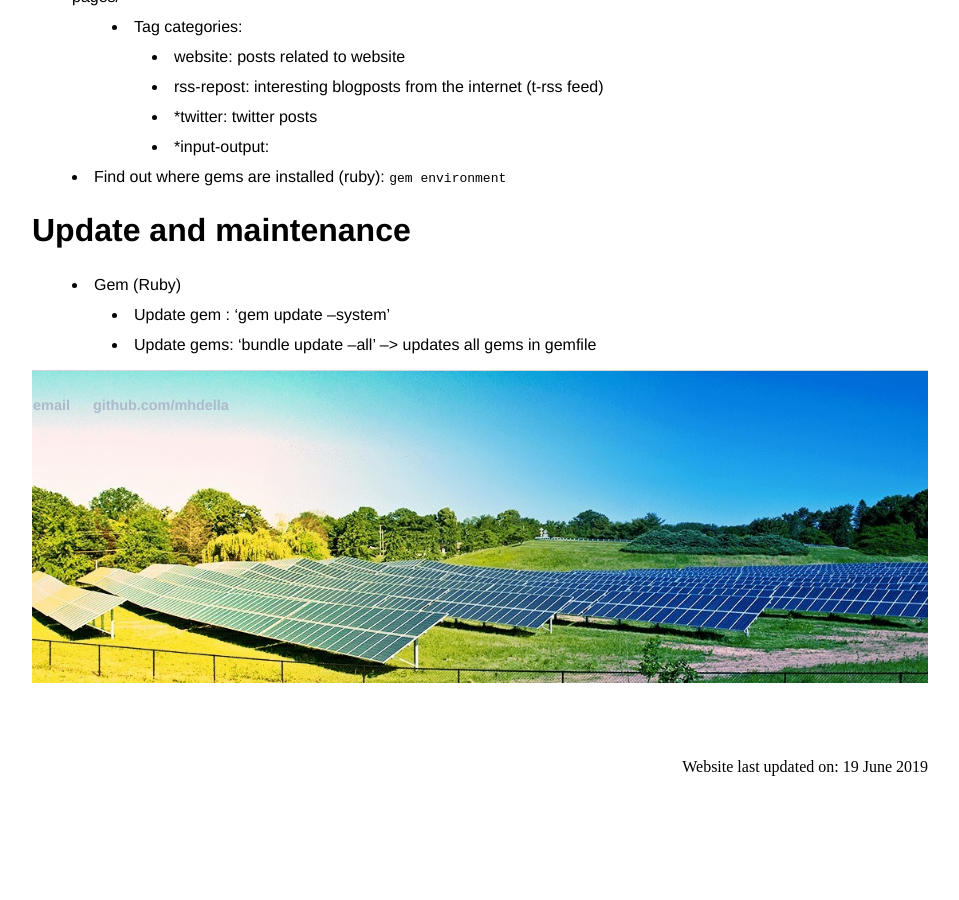
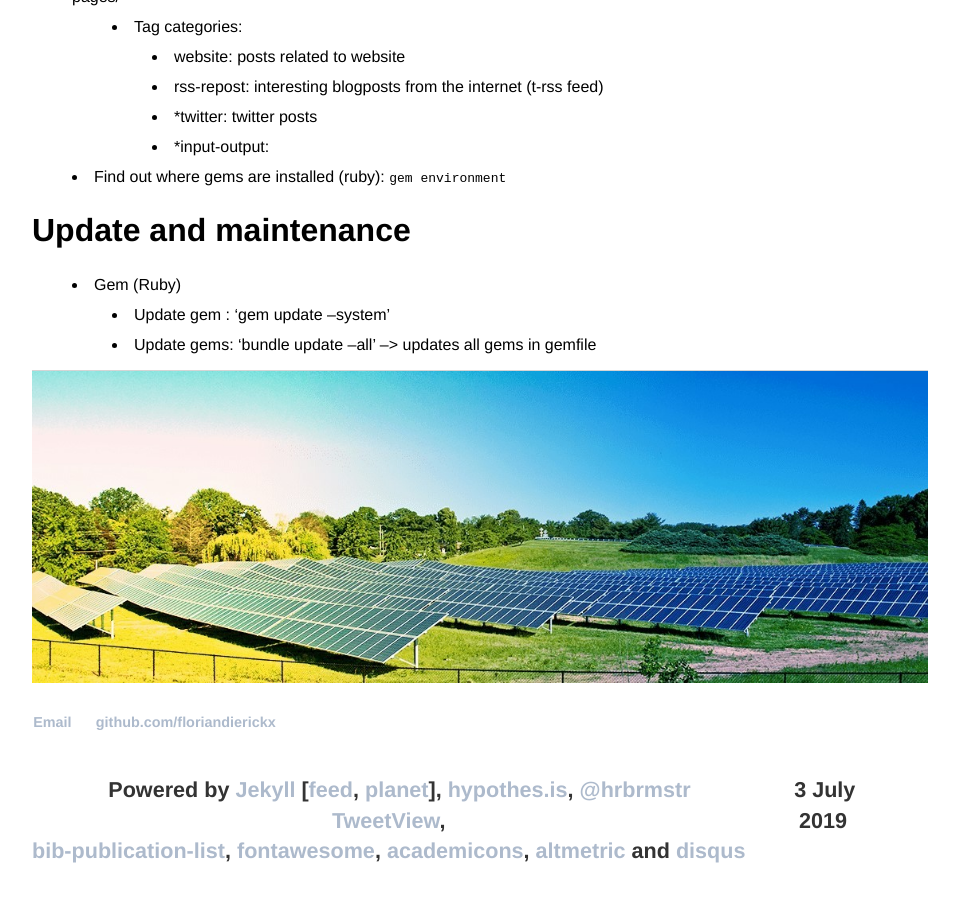
Before and after one commit to MohamedAbuella/MohamedAbuella.github.io, a Jekyll site: the page built from notes.md, in a window 1280 px wide and 900 px high, scrolled down 1428 px. Shown: the whole window, without its empty margins (160-1119 px from the left). Built offline with Jekyll 4.4.1, drawn with Linux system fonts in a browser that asks for light colours; nearby versions of some CDN libraries; our own code applies the rules of GitHub Pages for plain Markdown files; a script that is not in the unit is left out; comment, search, counter and statistics services are not loaded; before the commit the page ends 2264 px from its top, so only the background shows below that.

Commit message:
Add files via upload

```diff
--- a/_layouts/default.html
+++ b/_layouts/default.html
@@ -19,7 +19,6 @@
 	<script src="https://hypothes.is/embed.js" async></script>
 	<!-- Enable Altmetric badges loading -->
 	<script type='text/javascript' src='https://d1bxh8uas1mnw7.cloudfront.net/assets/embed.js'></script>
-
     <title>{{ page.title }}</title>
 	<!-- jquery -->
 	<script src="https://cdnjs.cloudflare.com/ajax/libs/jquery/2.0.2/jquery.min.js"></script>
@@ -27,9 +26,25 @@
     <link rel="stylesheet" type="text/css" href="/css/main.css">
 	<link rel="stylesheet" href="https://use.fontawesome.com/releases/v5.8.1/css/all.css" integrity="sha384-50oBUHEmvpQ+1lW4y57PTFmhCaXp0ML5d60M1M7uH2+nqUivzIebhndOJK28anvf" crossorigin="anonymous">
 	<link rel="stylesheet" href="/css/academicons.min.css"/>
+	<script>
+		$(document).ready(function(){
+		    $(window).scroll(function(){
+		        if ($(this).scrollTop() > 100) {
+		            $('#scroll').fadeIn();
+		        } else {
+		            $('#scroll').fadeOut();
+		        }
+		    });
+		    $('#scroll').click(function(){
+		        $("html, body").animate({ scrollTop: 0 }, 600);
+		        return false;
+		    });
+		});
+	</script>
 </head>
 
 <body>
+	<a href="#" id="scroll" style="display: none;"></a>
     <nav>
 		<ul class="navigation" style="clear:both;">
 		      {% for link in site.navigation %}
@@ -89,13 +104,44 @@
 	<noscript>Please enable JavaScript to view the <a href="https://disqus.com/?ref_noscript">comments powered by Disqus.</a></noscript>
 	{% endif %}
     <footer style="background-image: url('/icons/banner.jpeg')">
-        <ul>
-            <li><!--<i class="fas fa-envelope" data-fa-transform="left-6" style="color:#adbacc"></i>--><a href="mailto:mhdabuella@gmail.com" class="footlink"> email</a></li>
-            <li><!--<i class="fab fa-github" data-fa-transform="left-6" style="color:#adbacc"></i>--><a href="https://github.com/mhdella" class="footlink"> github.com/mhdella</a></li>
-        </ul>
-		<img src="/icons/banner.jpeg" alt="banner image" class="bannerImage" />
-    </footer>
-	<ul align="right">Website last updated on: 19 June 2019</ul>
+	<div class="container-footer">
+		<img src="/icons/banner.jpeg" alt="banner image" class="bannerImage">
+		<div class="top-left">
+			<ul>
+				<li>
+					<!--<i class="fas fa-envelope" data-fa-transform="left-6" style="color:#adbacc"></i>--><a href="mailto:floriandierickx@gmail.com" class="footlink">Email</a>
+				</li>
+				<li>
+					<!--<i class="fab fa-github" data-fa-transform="left-6" style="color:#adbacc"></i>--> <a href="https://github.com/floriandierickx" class="footlink" target="_blank">github.com/floriandierickx</a>
+				</li>
+			</ul>
+		</div>
+		<div class="bottom-left">
+			<ul>
+				<li class="bottom">
+					<p class="foottext">Powered by
+						<a href="https://jekyllrb.com" class="footlink" target="_blank">Jekyll</a> [<a href="https://github.com/jekyll/jekyll-feed" class="footlink" target="_blank">feed</a>,
+						<a href="https://github.com/feedreader/jekyll-planet" class="footlink" target="_blank">planet</a>],
+						<a href="https://hypothes.is/users/floriandierickx" class="footlink" target="_blank">hypothes.is</a>,
+						<a href="https://github.com/hrbrmstr" class="footlink" target="_blank">@hrbrmstr</a> <a href="https://github.com/hrbrmstr/tweetview" class="footlink" target="_blank">TweetView</a>, <br>
+						<a href="https://github.com/vkaravir/bib-publication-list" class="footlink" target="_blank">bib-publication-list</a>,
+						<a href="https://fontawesome.com/start" class="footlink" target="_blank">fontawesome</a>,
+						<a href="https://jpswalsh.github.io/academicons/" class="footlink" target="_blank">academicons</a>,
+						<a href="https://www.altmetric.com" class="footlink" target="_blank">altmetric</a> and
+						<a href="https://disqus.com" class="footlink" target="_blank">disqus</a>
+					</p>
+				</li>
+			</ul>
+		</div>
+		<div class="bottom-right">
+			<ul>
+				<li class="bottom"><p class="foottext">3 July 2019</p>
+				</li>
+			</ul>
+		</div>
+	</div>
+</footer>
+
 </body>
 
 </html>
```
